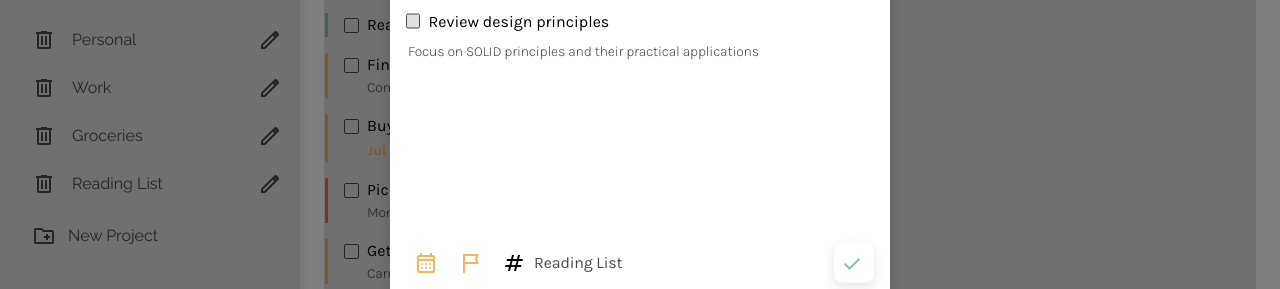
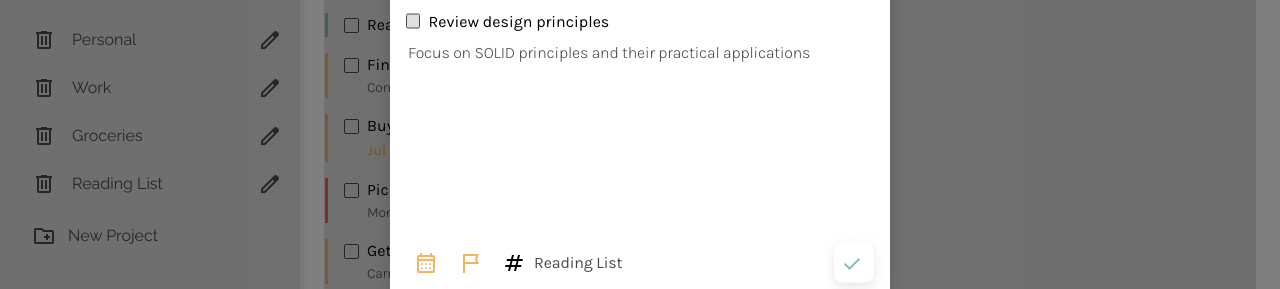
Before and after one commit to zunemoe/top-todo-list, a website built with webpack: page src/template.html in a window 1280 px wide. Both pictures are taken after a click on the element 790 px from the left and 194 px from the top of the page. Shown: the part 260-549 px from the top of the page. Built offline with nearby package versions, Linux system fonts and the light colour scheme; what air-datepicker would draw is missing.

Commit message:
fix form zomming in at description textarea

```diff
--- a/src/styles/pages/form.css
+++ b/src/styles/pages/form.css
@@ -75,7 +75,7 @@
     min-height: 1.2em;
     resize: none;
     overflow: hidden;
-    font-size: var(--font-size-xs);
+    font-size: var(--font-size-s);
     font-weight: var(--font-weight-light);
     letter-spacing: var(--letter-spacing-tight);
     color: var(--color-gray-dark);
```
